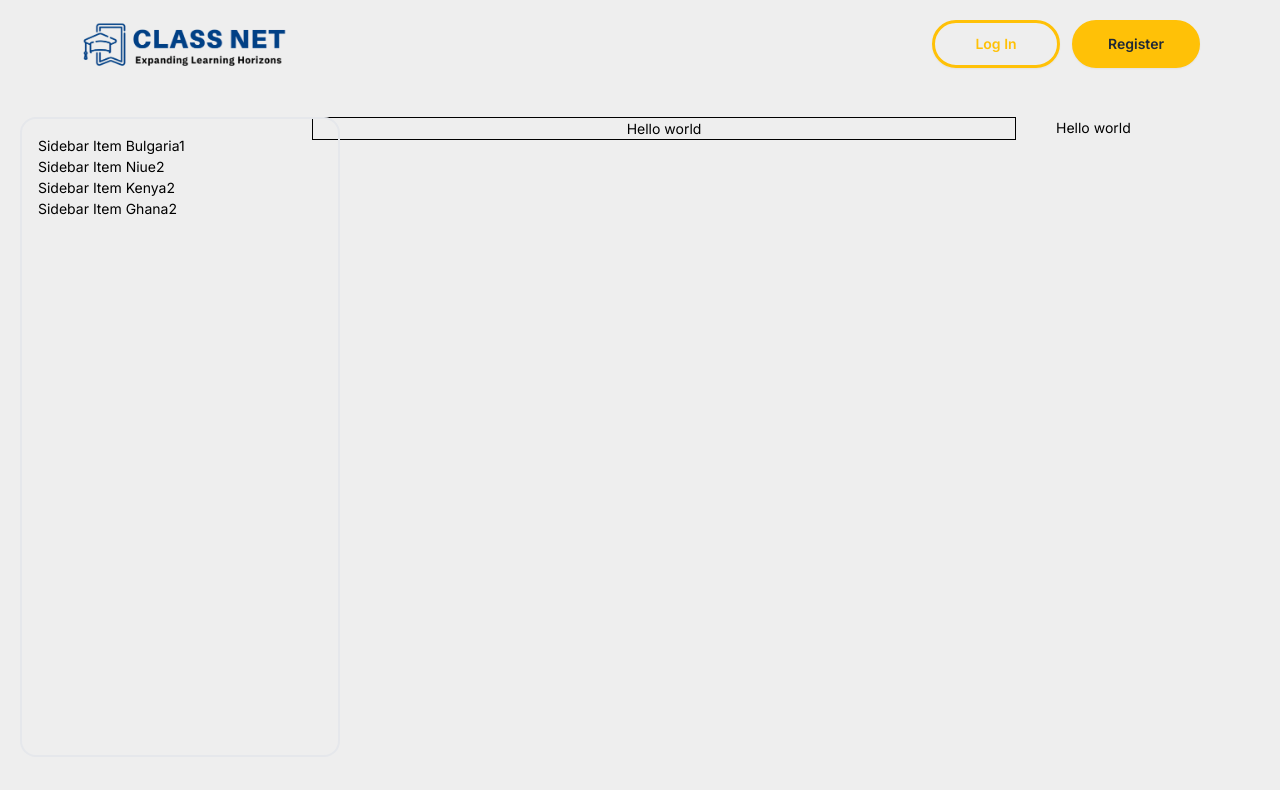
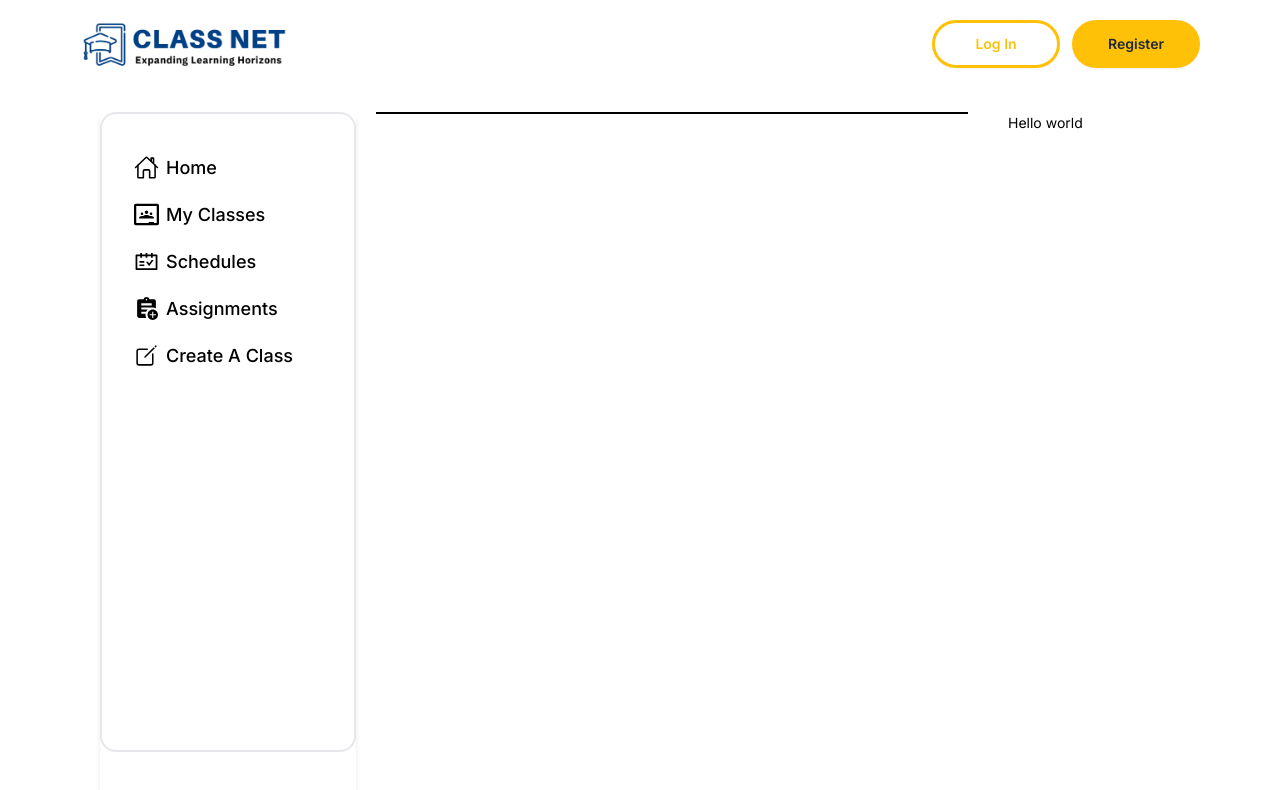
Before and after one commit to Sajid941/Virtual-Classroom-Client, a React (Vite) app: page /dashboard in a window 1280 px wide. Shown: the top 790 px of the page. Built offline with nearby package versions, Linux system fonts and the light colour scheme.

Commit message:
add: dashboard link on dashboard drawer

```diff
--- a/src/Components/Drawer/Drawer.css
+++ b/src/Components/Drawer/Drawer.css
@@ -9,3 +9,11 @@
   .scrollbar-hide {
     -ms-overflow-style: none;
   }
+
+  .dashboard-link{
+    display: flex;
+    gap: 7px;
+    align-items: center;
+    font-size: 18px;
+    font-weight: 500;
+}
--- a/src/Components/Drawer/Drawer.jsx
+++ b/src/Components/Drawer/Drawer.jsx
@@ -1,9 +1,16 @@
 import PropTypes from 'prop-types'
 import "./Drawer.css"
+import { SiGoogleclassroom } from "react-icons/si";
+import { IoHomeOutline } from "react-icons/io5";
+import { AiOutlineSchedule } from "react-icons/ai";
+import { MdAssignmentAdd } from "react-icons/md";
+import { IoCreateOutline } from "react-icons/io5";
+
+import { NavLink } from 'react-router-dom';
 const Drawer = ({ isDrawerOpen, handleToggleDrawer }) => {
     return (
-        <div className='fixed ml-5'>
-            <div className="drawer lg:drawer-open">
+        <div className='fixed ml-5 z-20'>
+            <div className="drawer md:drawer-open">
                 <input id="my-drawer-2" type="checkbox" className="drawer-toggle" checked={isDrawerOpen} onChange={handleToggleDrawer} />
                 <div className="drawer-content flex flex-col items-center justify-center">
                     {/* Page content here */}
@@ -11,14 +18,41 @@ const Drawer = ({ isDrawerOpen, handleToggleDrawer }) => {
                         Open drawer
                     </label>
                 </div>
-                <div className="drawer-side">
+                <div className="drawer-side shadow-md">
                     <label htmlFor="my-drawer-2" aria-label="close sidebar" className="drawer-overlay"></label>
-                    <ul className="scrollbar-hide overflow-auto mb-2 border-2 h-4/5 rounded-2xl w-80 p-4">
+                    <ul className="scrollbar-hide bg-white overflow-auto mb-2 md:border-2  h-screen md:h-4/5 md:rounded-2xl w-64 p-4 pl-8 space-y-5 pt-10">
                         {/* Sidebar content Trinidad & Tobagohere */}
-                        <li><a>Sidebar Item Bulgaria1</a></li>
-                        <li><a>Sidebar Item Niue2</a></li>
-                        <li><a>Sidebar Item Kenya2</a></li>
-                        <li><a>Sidebar Item Ghana2</a></li>
+                        <li>
+                            <NavLink className="dashboard-link">
+                                <IoHomeOutline  size={25}/>
+                                Home
+                            </NavLink>
+                        </li>
+                        <li>
+                            <NavLink className="dashboard-link">
+                                <SiGoogleclassroom size={25}/>
+                                My Classes
+                            </NavLink>
+                        </li>
+                        <li>
+                            <NavLink className="dashboard-link">
+                                <AiOutlineSchedule  size={25}/>
+                                Schedules
+                            </NavLink>
+                        </li>
+                        <li>
+                            <md className="dashboard-link">
+                                <MdAssignmentAdd  size={25}/>
+                                Assignments
+                            </md>
+                        </li>
+                        <li>
+                            <NavLink className="dashboard-link">
+                                <IoCreateOutline  size={25}/>
+                                Create A Class
+                            </NavLink>
+                        </li>
+
                     </ul>
                 </div>
             </div>
--- a/src/Components/LandingPageComponent/styles.css
+++ b/src/Components/LandingPageComponent/styles.css
@@ -9,7 +9,6 @@
   }
 
   body {
-    background: #eee;
     font-family: Helvetica Neue, Helvetica, Arial, sans-serif;
     font-size: 14px;
     color: #000;
--- a/src/Components/Shared/Navbar.jsx
+++ b/src/Components/Shared/Navbar.jsx
@@ -9,10 +9,10 @@ const Navbar = ({ handleToggleDrawer }) => {
   const user = null;
   return (
     <div>
-      <div className="navbar pt-5 container mx-auto md:px-10 lg:px-20 w-full h-full gap-6 lg:gap-0  z-[999]">
+      <div className="navbar pt-5  container mx-auto md:px-10 lg:px-20 w-full h-full gap-6 lg:gap-0  z-[999]">
         <div className="flex-1">
           <button onClick={handleToggleDrawer} hidden={pathname !== "/dashboard"} className="md:hidden pr-3">
-            <TiThMenu size={20}/>
+            <TiThMenu size={20} />
           </button>
           <a href="/">
             <img
--- a/src/pages/Dashboard/Dashboard.jsx
+++ b/src/pages/Dashboard/Dashboard.jsx
@@ -2,6 +2,7 @@ import { useState } from "react";
 import Drawer from "../../Components/Drawer/Drawer";
 import Navbar from "../../Components/Shared/Navbar";
 import LeaderBoard from "../../Components/LeaderBoard/LeaderBoard";
+import { Outlet } from "react-router-dom";
 
 const Dashboard = () => {
     const [isDrawerOpen, setIsDrawerOpen] = useState(false)
@@ -11,19 +12,18 @@ const Dashboard = () => {
     }
     return (
         <>
-            <nav>
+            <nav className="fixed z-50 w-full backdrop-blur-md bg-opacity-30 bg-white/10">
                 <Navbar handleToggleDrawer={handleToggleDrawer} />
             </nav>
 
-            <div className="grid md:grid-cols-2 lg:grid-cols-5 gap-10 mt-10">
+            <div className="grid md:grid-cols-2 lg:grid-cols-5 gap-10 pt-28 px-5 md:px-10 lg:px-20">
                 <aside className="">
                     <Drawer isDrawerOpen={isDrawerOpen} handleToggleDrawer={handleToggleDrawer} />
                 </aside>
-                <main className="col-span-3 border border-black ml-12">
-                    <h1 className="text-center">Hello world</h1>
-
+                <main className="col-span-5 md:col-span-2 lg:col-span-3 border border-black md:ml-80 lg:ml-28 xl:ml-16 ">
+                    <Outlet />
                 </main>
-                <aside>
+                <aside className="md:hidden lg:block">
                     <LeaderBoard />
                 </aside>
             </div>
```
